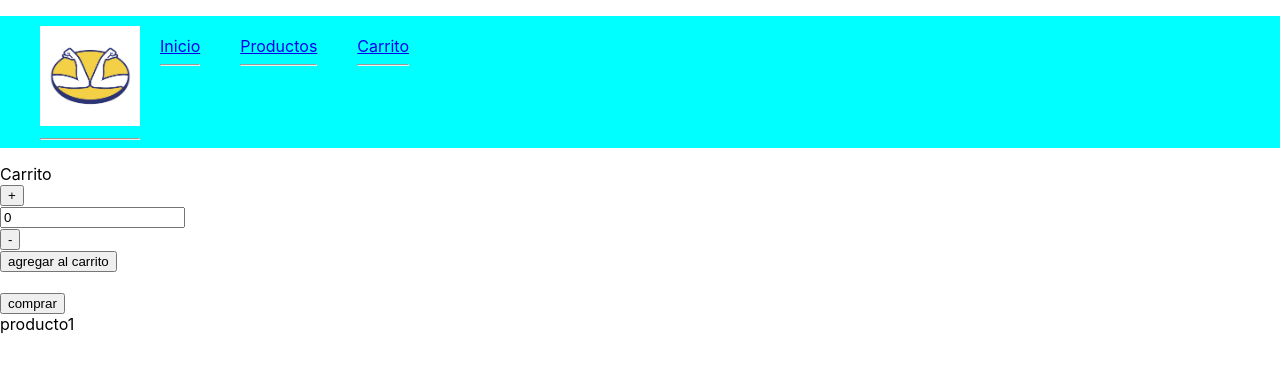
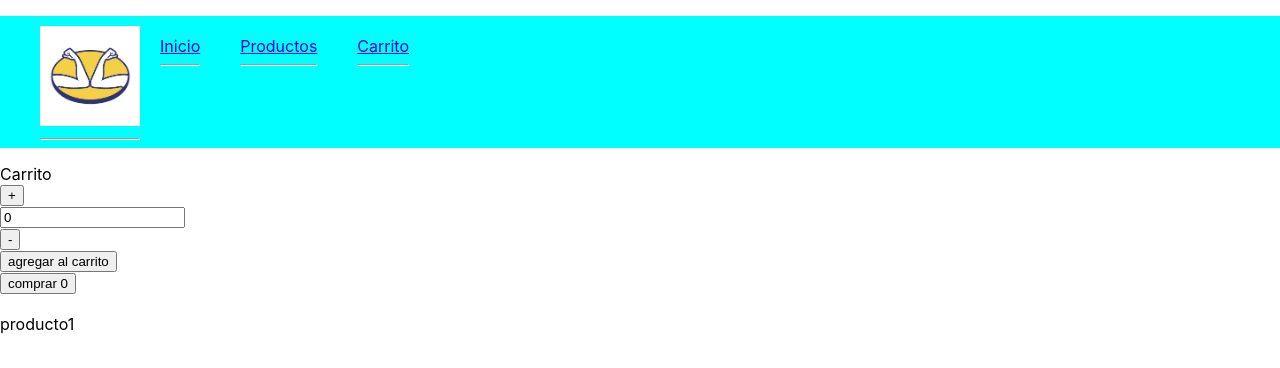
Before and after one commit to rodritazzi/E-commerce, a React (Create React App) app: page /carrito in a window 1280 px wide. Shown: the top 368 px of the page. Built offline with nearby package versions, Linux system fonts and the light colour scheme.

Commit message:
itemCount.js ultimo boton

```diff
--- a/src/components/ItemCount.js
+++ b/src/components/ItemCount.js
@@ -30,8 +30,9 @@
             <div>
                 <Boton onClick={incrementar} sign={"+"}/>
                 <Input value={valor} readOnly={true}></Input>
-                <Boton onClick={decrementar} sign={"-"}/>
+                <Boton onClick={decrementar}      sign={"-"}/>
                 <Boton onClick={itemsAgregados} sign={"agregar al carrito"}/>
+                <Boton sign={"comprar "+valor}></Boton>
             </div>
         </>
      );
--- a/src/components/ItemDetailContainer.js
+++ b/src/components/ItemDetailContainer.js
@@ -21,7 +21,7 @@ export default function ItemDetailContainer() {
 return (
         <>
         <br></br>
-            <Boton sign={"comprar"}></Boton>
+
             <ItemDetail product={item.name}></ItemDetail>
         </>
     );
```
